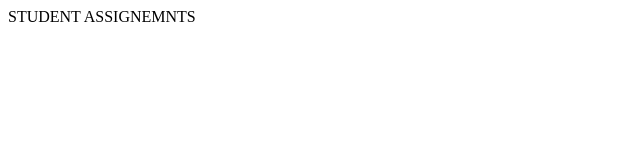
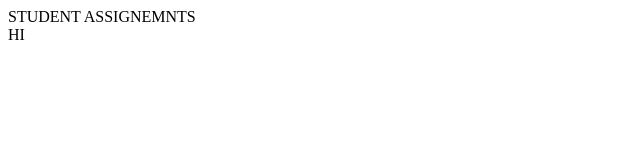
Before and after one commit to HarsimarToor/itc, a website: page index.html in a window 1280 px wide. Shown: the full height of the page, 0-640 px from the left. Drawn offline with Linux system fonts and the light colour scheme.

Commit message:
chore: change format

```diff
--- a/index.html
+++ b/index.html
@@ -10,6 +10,8 @@
 
 <body>
     STUDENT ASSIGNEMNTS
+    <br>
+    HI
     <script src="" async defer></script>
 </body>
 
```
